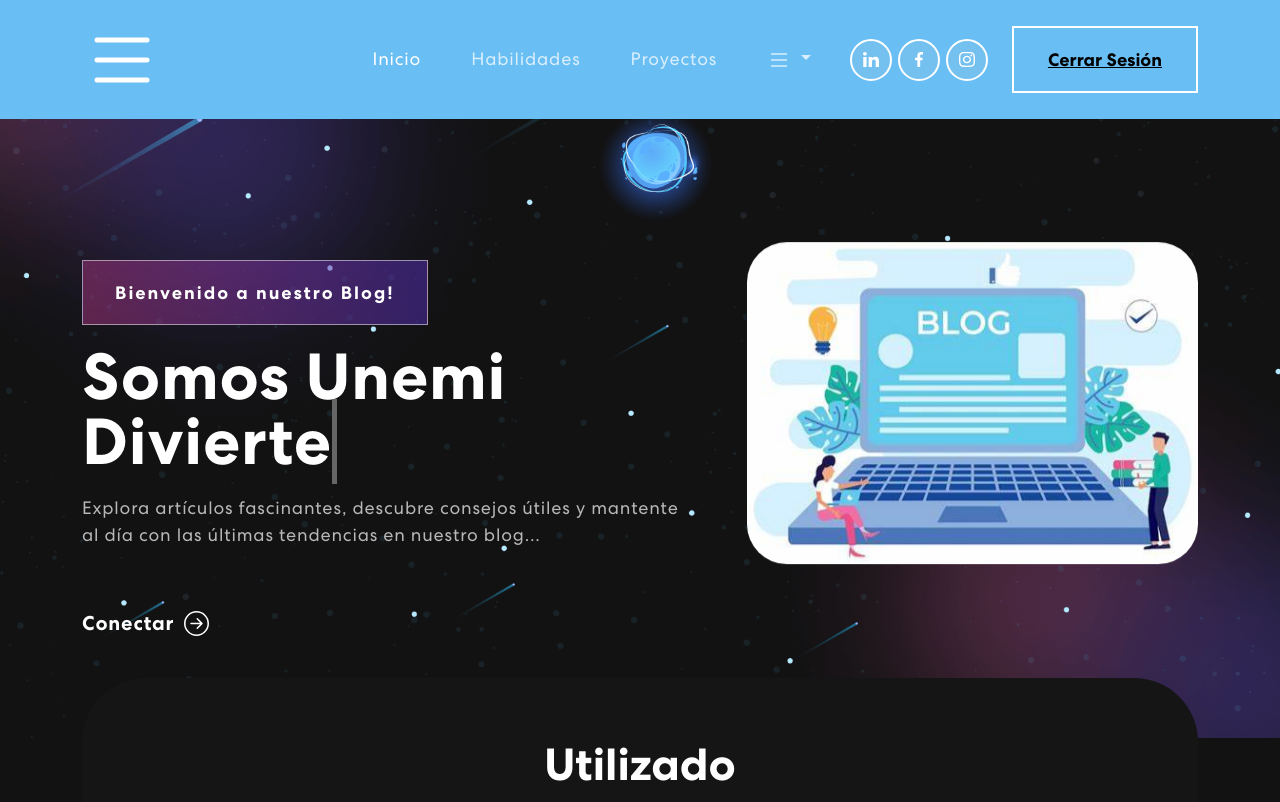
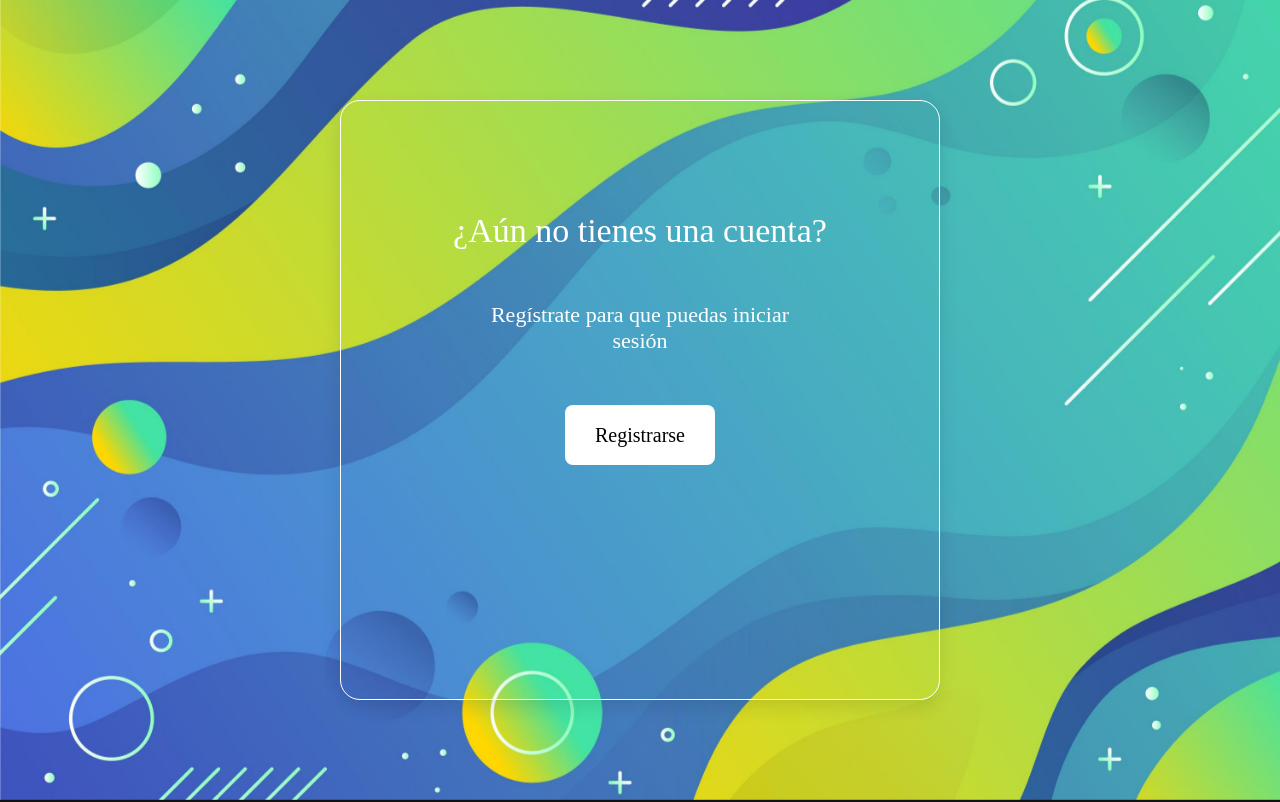
Before and after one commit to HectorRomero18/proyecto2dosemestre, a React (Create React App) app: page / in a window 1280 px wide. Shown: the top 802 px of the page. Built offline with nearby package versions, Linux system fonts and the light colour scheme; no server answers.

Commit message:
Agregando el Login y componentes (Cine.js)

```diff
--- a/package.json
+++ b/package.json
@@ -8,6 +8,7 @@
     "@testing-library/react": "^13.4.0",
     "@testing-library/user-event": "^13.5.0",
     "animate.css": "^4.1.1",
+    "axios": "^1.7.2",
     "bootstrap": "^5.3.3",
     "i18next": "^23.11.5",
     "react": "^18.3.1",
@@ -18,6 +19,7 @@
     "react-mailchimp-subscribe": "^2.1.3",
     "react-multi-carousel": "^2.8.5",
     "react-on-screen": "^2.1.1",
+    "react-router-bootstrap": "^0.26.3",
     "react-router-dom": "^6.23.1",
     "react-router-hash-link": "^2.4.3",
     "react-scripts": "5.0.1",
--- a/src/App.css
+++ b/src/App.css
@@ -109,6 +109,7 @@ nav.navbar {
   margin-right: 15px;
 }
 
+
 .vertical-nav {
   position: fixed;
   top: 0;
@@ -132,7 +133,8 @@ nav.navbar {
   padding: 0;
 }
 
-.vertical-nav ul li {
+.vertical-nav ul li button {
+  color: #fff;
   margin: 25px 0;
   cursor: pointer;
 }
--- /dev/null
+++ b/src/Login/Register.jsx
@@ -0,0 +1,18 @@
+import React from 'react';
+import { Button } from 'react-bootstrap';
+import {Link} from "react-router-dom"
+import './RegisterCard.css';
+
+const RegisterCard = () => {
+  return (
+    <div className="register-card-container">
+      <div className="register-card">
+        <h1>¿Aún no tienes una cuenta?</h1>
+        <h2>Regístrate para que puedas iniciar sesión</h2>
+        <Button as={Link} to="https://test242212.000webhostapp.com/index.php" className="register-button">Registrarse</Button>
+      </div>
+    </div>
+  );
+};
+
+export default RegisterCard;
--- /dev/null
+++ b/src/Login/RegisterCard.css
@@ -0,0 +1,76 @@
+
+/* Estilos para centrar y diseñar la carta */
+.register-card-container {
+    background-image: url("../assets/img/18776834_6022747.jpg");
+    background-size: cover;
+    background-repeat: no-repeat;
+    background-position: center;
+    background-attachment: fixed;
+    font-family: cursive;
+    display: flex;
+    justify-content: center;
+    align-items: center;
+    height: 100vh;
+  }
+
+  .register-card {
+    background-color: transparent;
+    padding: 80px;
+    border: 1px solid #fff;
+    box-sizing: border-box;
+    border-radius: 20px;
+    box-shadow: 0 7px 18px rgba(0, 0, 0, 0.1);
+    text-align: center;
+    height: 600px;
+    max-width: 600px;
+    width: 100%;
+  }
+
+  .register-card h1 {
+    color: #fff;
+    margin: 30px;
+    font-size: 34px;
+    margin-bottom: 20px;
+  }
+
+  .register-card h2 {
+    color: #fff;
+    margin: 50px;
+    font-size: 22px;
+    margin-bottom: 50px;
+  }
+
+  .register-card-container .register-card .register-button {
+    color: #000000; /* Color de texto inicial */
+    background-color: #ffffff; /* Fondo blanco */
+    border: none;
+    padding: 15px 30px; /* Aumentamos el padding para hacer el botón más grande */
+    font-size: 20px; /* Aumentamos el tamaño de la fuente */
+    border-radius: 8px;
+    cursor: pointer;
+    position: relative;
+    overflow: hidden; /* Para ocultar el efecto de deslizamiento */
+    transition: color 0.3s, background-color 0.3s; /* Transiciones para color de texto y fondo */
+  }
+
+  .register-card-container .register-card .register-button:hover {
+    color: #ffffff; /* Cambio de color del texto al hacer hover */
+    background-color: #000000; /* Nuevo color de fondo al hacer hover */
+  }
+
+  .register-card-container .register-card .register-button::before {
+    content: '';
+    position: absolute;
+    top: 0;
+    left: -100%; /* Comienza fuera del botón */
+    width: 100%;
+    height: 100%;
+    background-color: #ffffff; /* Color inicial para el efecto de barrido */
+    transition: transform 0.3s ease-out;
+    transform: translateX(-100%); /* Empieza fuera de la vista */
+    z-index: -1; /* Detrás del texto y el botón */
+  }
+
+  .register-card-container .register-card .register-button:hover::before {
+    transform: translateX(100%); /* Anima hacia la derecha al hacer hover */
+  }
--- a/src/Pages/Musica.js
+++ b/src/Pages/Musica.js
@@ -65,7 +65,7 @@ const Musica = () => {
                 <NavDropdown.Item as={Link} to="/musica">Contactos</NavDropdown.Item> {/* Enlace a la página de música */}
                 <NavDropdown.Item as={Link} to="/musica">Configuración</NavDropdown.Item> {/* Enlace a la configuración */}
               </NavDropdown>
-              <Nav.Link as={Link} to="/" className="ml-5"> {/* Enlace al inicio con ícono de House */}
+              <Nav.Link as={Link} to="/app" className="ml-5"> {/* Enlace al inicio con ícono de House */}
                 <House size={29} /> {/* Ícono de House */}
               </Nav.Link>
               {/* Puedes agregar más enlaces aquí según sea necesario */}
--- /dev/null
+++ b/src/Pages/Tecnologias.js
@@ -0,0 +1,87 @@
+// Importamos dependencias
+import React, { useState, useEffect } from "react";
+import axios from "axios";
+import { Container, Row, Col, Card, Navbar, Nav, NavDropdown } from "react-bootstrap";
+import { LinkContainer } from 'react-router-bootstrap';
+import { House, Plus } from 'react-bootstrap-icons'; // Importa los íconos de House y Plus desde react-bootstrap-icons
+
+const Tecnologias = () => {
+  const [articles, setArticles] = useState([]);
+  const [loading, setLoading] = useState(true);
+
+  useEffect(() => {
+    const fetchArticles = async () => {
+      try {
+        const response = await axios.get(
+          "https://newsapi.org/v2/top-headlines",
+          {
+            params: {
+              category: "technology",
+              country: "us",
+              apiKey: "4a358e0392554b8c93beaeb2274092d7", // Reemplaza con tu propia API key de NewsAPI
+            },
+          }
+        );
+        setArticles(response.data.articles);
+        setLoading(false);
+      } catch (error) {
+        console.error("Error fetching the news articles", error);
+        setLoading(false);
+      }
+    };
+
+    fetchArticles();
+  }, []);
+
+  return (
+    <>
+      <Navbar bg="dark" variant="dark" expand="lg">
+        <Container>
+          <Navbar.Brand href="#home">Tech News</Navbar.Brand>
+          <Navbar.Toggle aria-controls="basic-navbar-nav" />
+          <Navbar.Collapse id="basic-navbar-nav">
+            <Nav className="ml-auto">
+              <LinkContainer to="/app">
+                <Nav.Link><House size={20} /></Nav.Link>
+              </LinkContainer>
+              <NavDropdown title={<Plus size={20} />} id="basic-nav-dropdown">
+                <LinkContainer to="/tecnologias">
+                  <NavDropdown.Item>Configuración</NavDropdown.Item>
+                </LinkContainer>
+                <LinkContainer to="/tecnologias">
+                  <NavDropdown.Item>Contacto</NavDropdown.Item>
+                </LinkContainer>
+                {/* Agrega más ítems según sea necesario */}
+              </NavDropdown>
+            </Nav>
+          </Navbar.Collapse>
+        </Container>
+      </Navbar>
+      <Container>
+        <h2 className="mt-4">Tecnologías</h2>
+        {loading ? (
+          <p>Cargando...</p>
+        ) : (
+          <Row>
+            {articles.map((article, index) => (
+              <Col key={index} xs={12} md={6} lg={4} className="mb-4">
+                <Card>
+                  <Card.Img variant="top" src={article.urlToImage || 'default-image.jpg'} />
+                  <Card.Body>
+                    <Card.Title>{article.title}</Card.Title>
+                    <Card.Text>{article.description}</Card.Text>
+                    <a href={article.url} target="_blank" rel="noopener noreferrer">
+                      Leer más
+                    </a>
+                  </Card.Body>
+                </Card>
+              </Col>
+            ))}
+          </Row>
+        )}
+      </Container>
+    </>
+  );
+};
+
+export default Tecnologias;
--- a/src/components/NavBar.js
+++ b/src/components/NavBar.js
@@ -89,10 +89,11 @@ const NavBar = () => {
                 <a href="#"><img src={navIcon2} alt="" /></a>
                 <a href="#"><img src={navIcon3} alt="" /></a>
               </div>
-              {/* Boton de Cerrar Sesión */}
-              <button className="vvd">
-                <Link to='/crear'>{t('logout')}</Link>
-              </button>
+              {/* Boton de Iniciar Sesión */}
+                <button className="vvd">
+                  <a href="https://test242212.000webhostapp.com/index.php" rel="noopener noreferrer">{t('logout')}</a>
+                </button>
+
             </span>
           </Navbar.Collapse>
         </Container>
@@ -100,11 +101,12 @@ const NavBar = () => {
       <div className={`vertical-nav ${isNavOpen ? 'open' : ''}`}>
         <ul>
           <li><button onClick={() => changeLanguage(i18n.language === 'es' ? 'en' : 'es')}><Translate size={24} /></button></li>
-          <li><Person size={24} /></li>
-          <li><Gear size={24} /></li>
-          <li><InfoCircle size={24} /></li>
-          <li><FileCode size={24} /></li>
-          <li><BoxArrowRight size={24} /></li>
+          <li><button><Gear size={24} /></button></li>
+          <li><button><InfoCircle size={24} /></button></li>
+          <li><button><Person size={24} /></button></li>
+          <li><button><FileCode size={24} /></button></li>
+          <li><button><BoxArrowRight size={24} /></button></li>
+
         </ul>
       </div>
     </>
--- a/src/components/Projects.js
+++ b/src/components/Projects.js
@@ -21,7 +21,7 @@ export const Projects = () => {
       title: t('technologies'),
       description: t('discoverNews'),
       imgUrl: projImg1,
-      link: '/crear'
+      link: '/tecnologias'
     },
     {
       title: t('music'),
@@ -45,7 +45,7 @@ export const Projects = () => {
       title: t('movies'),
       description: t('discoverNews'),
       imgUrl: projImg5,
-      link: '/crear'
+      link: '/cine'
     },
     {
       title: t('others'),
--- a/src/translate/i18n.js
+++ b/src/translate/i18n.js
@@ -12,7 +12,7 @@ const resources = {
       "create": "Create",
       "myPublications": "My Publications",
       "delete": "Delete",
-      "logout": "Logout",
+      "logout": "Log out",
       "darkMode": "Dark Mode",
 
         "welcome": "Welcome to our Blog!",
```
Also changed, not shown: src/Pages/Cine.js (added, +97 -0 lines), src/index.js (+16 -1 lines), src/assets/img/18776834_6022747.jpg (added), 1 other file (tests, documents, lock files or other folders).
